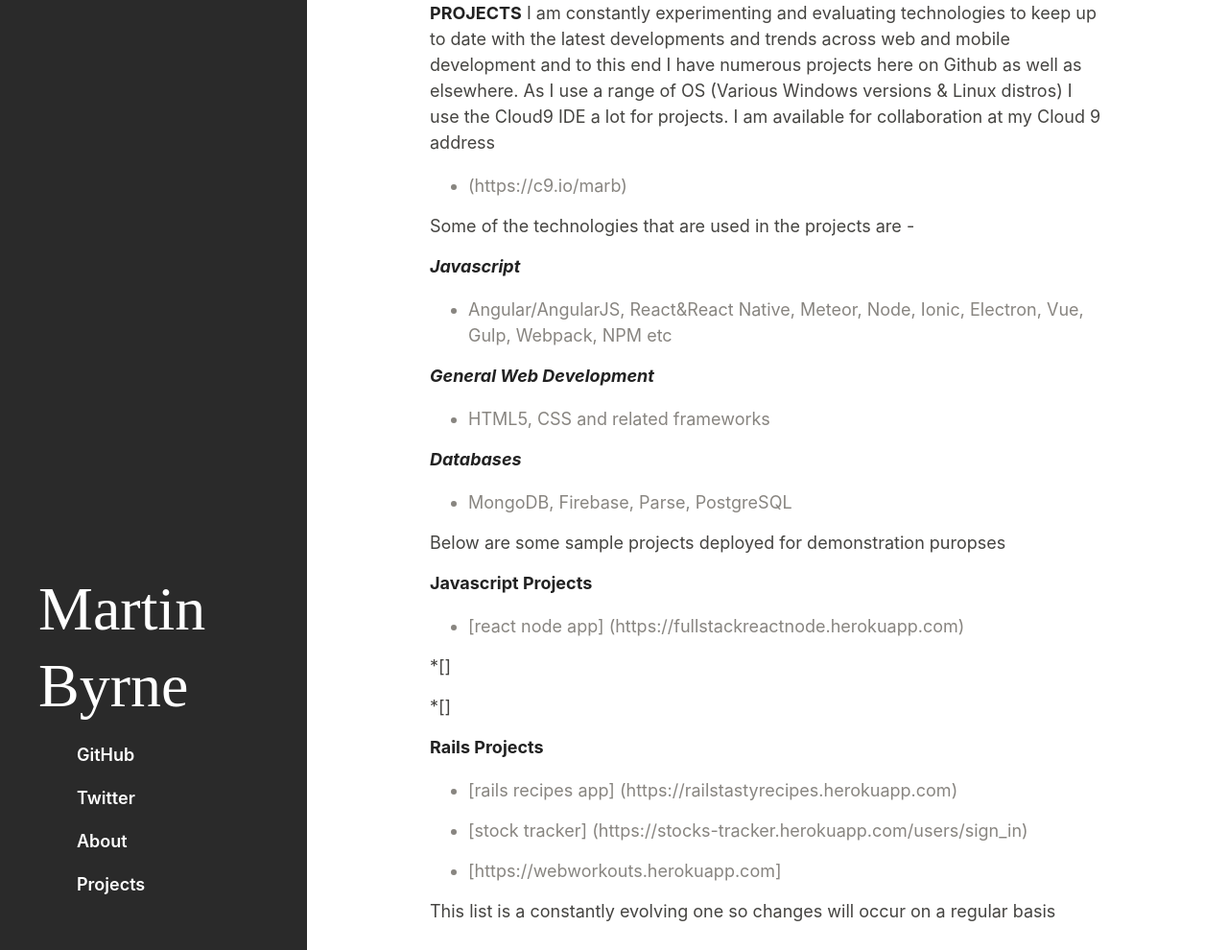
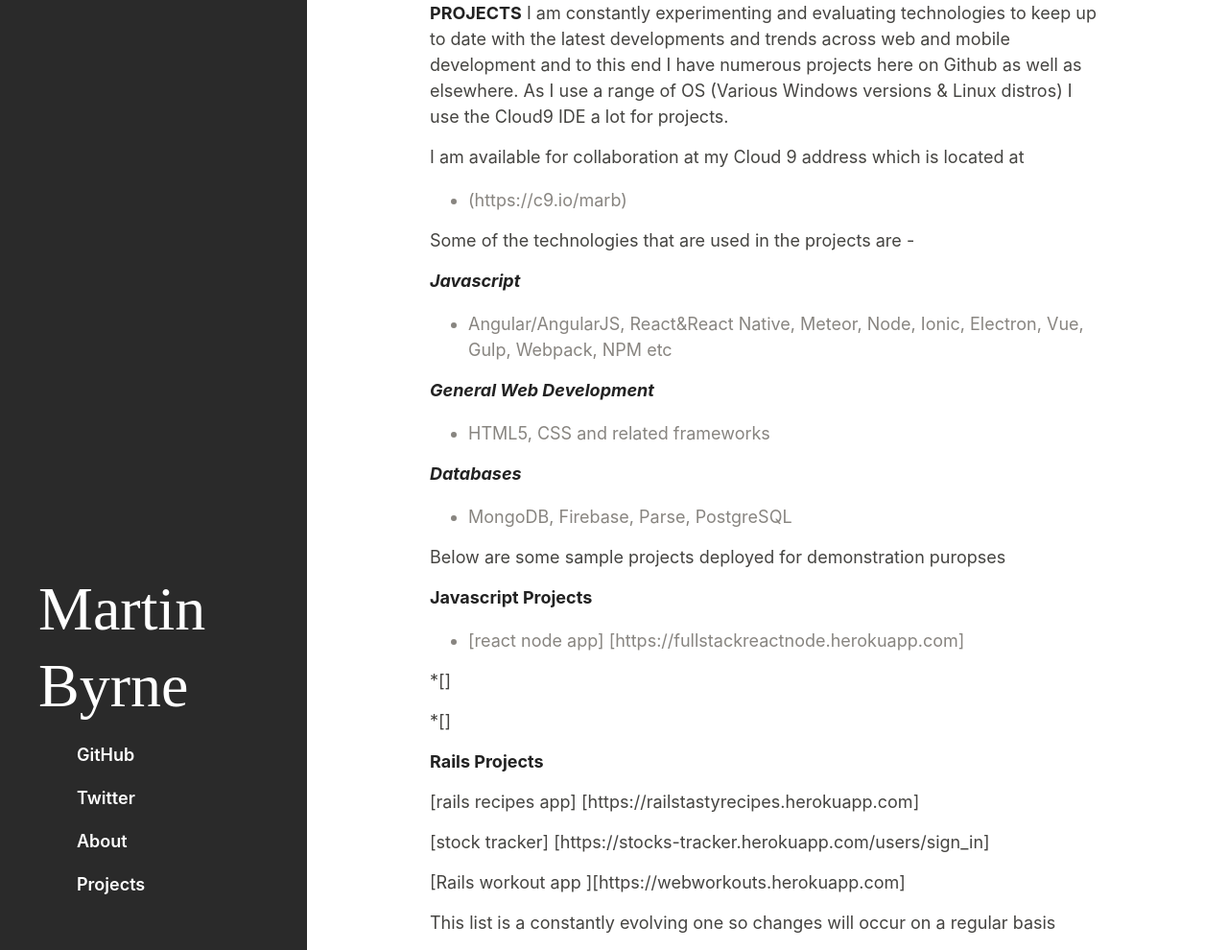
Before and after one commit to marb61a/marb61a.github.io, a Jekyll site: the page built from projects.md, in a window 1280 px wide and 990 px high. Shown: the whole window at 96% size. Built offline with Jekyll 4.4.1, drawn with Linux system fonts in a browser that asks for light colours; our own code applies the rules of GitHub Pages for plain Markdown files.

Commit message:
Update projects.md

```diff
--- a/projects.md
+++ b/projects.md
@@ -1,5 +1,7 @@
 **PROJECTS**
-I am constantly experimenting and evaluating technologies to keep up to date with the latest developments and trends across web and mobile development and to this end I have numerous projects here on Github as well as elsewhere. As I use a range of OS (Various Windows versions & Linux distros) I use the Cloud9 IDE a lot for projects. I am available for collaboration at my Cloud 9 address
+I am constantly experimenting and evaluating technologies to keep up to date with the latest developments and trends across web and mobile development and to this end I have numerous projects here on Github as well as elsewhere. As I use a range of OS (Various Windows versions & Linux distros) I use the Cloud9 IDE a lot for projects.
+
+I am available for collaboration at my Cloud 9 address which is located at
   - (https://c9.io/marb)
 
 Some of the technologies that are used in the projects are -
@@ -13,11 +15,12 @@
 ***Databases***
   - MongoDB, Firebase, Parse, PostgreSQL
 
+
 Below are some sample projects deployed for demonstration puropses
 
 
 **Javascript Projects**
-* [react node app] (https://fullstackreactnode.herokuapp.com)
+* [react node app] [https://fullstackreactnode.herokuapp.com]
 
 *[]
 
@@ -26,11 +29,11 @@
 
 **Rails Projects**
 
-* [rails recipes app] (https://railstastyrecipes.herokuapp.com)
+[rails recipes app] [https://railstastyrecipes.herokuapp.com]
 
-* [stock tracker] (https://stocks-tracker.herokuapp.com/users/sign_in)
+[stock tracker] [https://stocks-tracker.herokuapp.com/users/sign_in]
 
-* [https://webworkouts.herokuapp.com]
+[Rails workout app ][https://webworkouts.herokuapp.com]
 
 
 This list is a constantly evolving one so changes will occur on a regular basis
```
